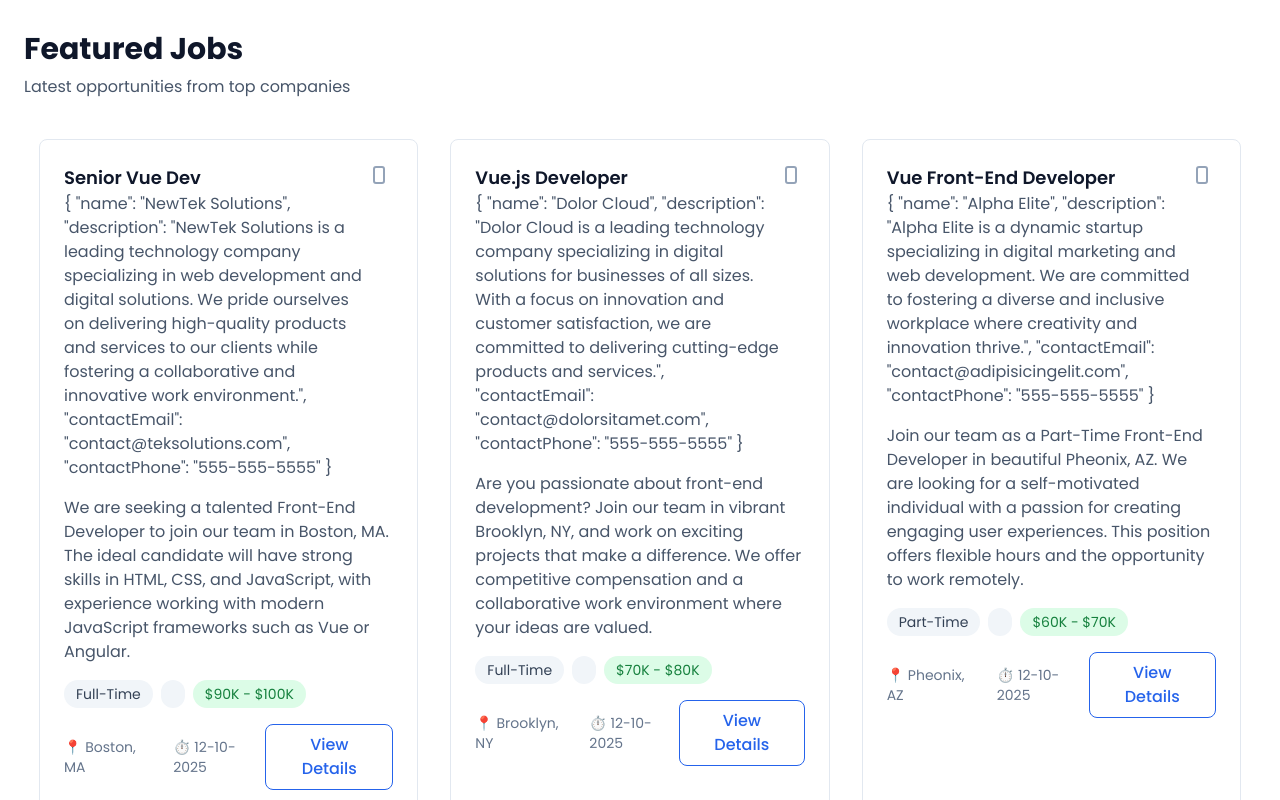
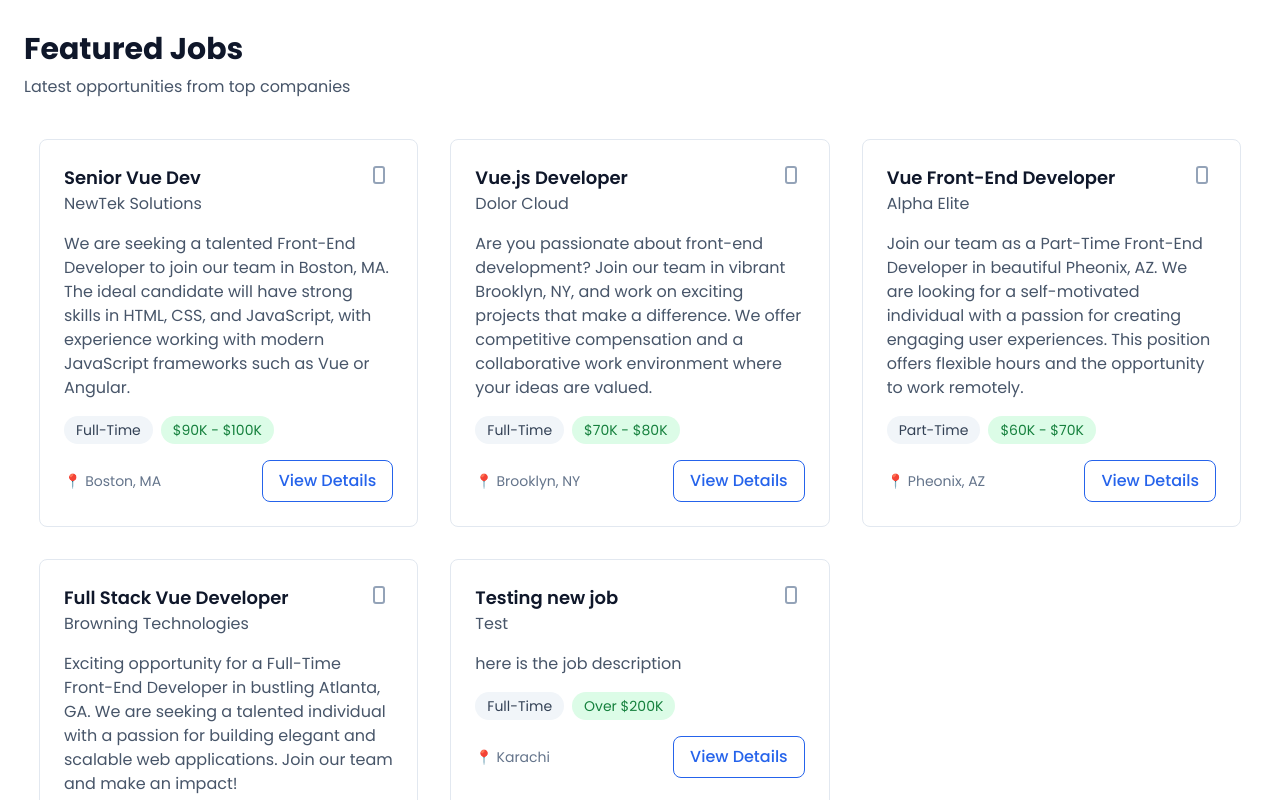
Before and after one commit to Sameer-472/Vue.js-Job-Portal, a Vue app: page / in a window 1280 px wide. Shown: the part 660-1460 px from the top of the page. Built offline with nearby package versions, Linux system fonts and the light colour scheme; data requests are answered from the project's data file.

Commit message:
Update UI of card UI

```diff
--- a/src/components/JobListing.vue
+++ b/src/components/JobListing.vue
@@ -27,13 +27,13 @@ const truncatedDescription = computed(() => {
 })
 
 console.log("Job is lisitng", props.job);
-console.log(truncatedDescription)
+// console.log(truncatedDescription)
 
 </script>
 
 <template>
-  <RouterLink :to="'jobs/' + job?.id"
-    class="bg-white border border-slate-200 rounded-lg p-6 hover:shadow-lg transition-shadow cursor-pointer group">
+  <div
+    class="bg-white border border-slate-200 rounded-lg p-6 hover:shadow-lg transition-shadow  group">
     <!-- <div class="p-4">
       <div class="mb-6">
         <div class="text-gray-600 my-2">{{ job?.type }}</div>
@@ -70,7 +70,7 @@ console.log(truncatedDescription)
           <h3 class="text-lg font-semibold text-slate-900 group-hover:text-blue-600 transition-colors">
             {{ job.title }}
           </h3>
-          <p class="text-slate-600">{{ job.company }}</p>
+          <p class="text-slate-600">{{ job.company?.name }}</p>
         </div>
       </div>
       <button class="text-slate-400 hover:text-blue-600 transition-colors">
@@ -85,20 +85,20 @@ console.log(truncatedDescription)
 
     <div class="flex flex-wrap gap-2 mb-4">
       <span class="inline-block px-3 py-1 bg-slate-100 text-slate-700 rounded-full text-sm">{{ job.type }}</span>
-      <span class="inline-block px-3 py-1 bg-slate-100 text-slate-700 rounded-full text-sm">{{ job.level }}</span>
+      <!-- <span class="inline-block px-3 py-1 bg-slate-100 text-slate-700 rounded-full text-sm">{{ job.level }}</span> -->
       <span class="inline-block px-3 py-1 bg-green-100 text-green-700 rounded-full text-sm">{{ job.salary }}</span>
     </div>
 
     <div class="flex items-center justify-between">
       <div class="flex items-center gap-4 text-sm text-slate-500">
         <span>📍 {{ job?.location || "ME Digital Group" }}</span>
-        <span>⏱️ {{ job?.posted || "12-10-2025"}}</span>
+        <!-- <span>⏱️ {{ job?.posted || "12-10-2025"}}</span> -->
       </div>
-      <button
+      <RouterLink :to="'jobs/' + job?.id"
         class="px-4 py-2 border border-blue-600 text-blue-600 rounded-lg hover:bg-blue-50 transition-colors font-medium">
         View Details
-      </button>
+      </RouterLink>
     </div>
 
-  </RouterLink>
+  </div>
 </template>
```
